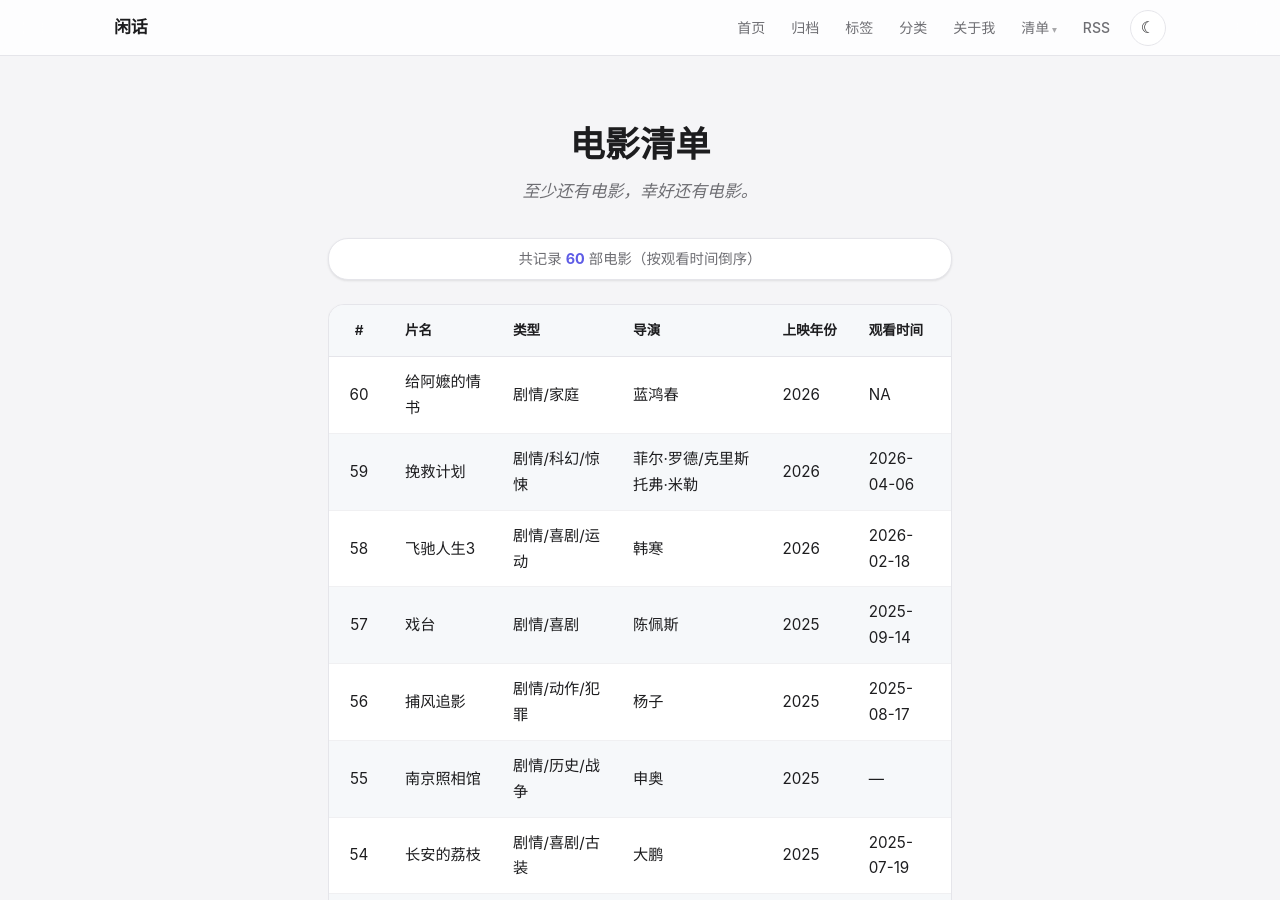
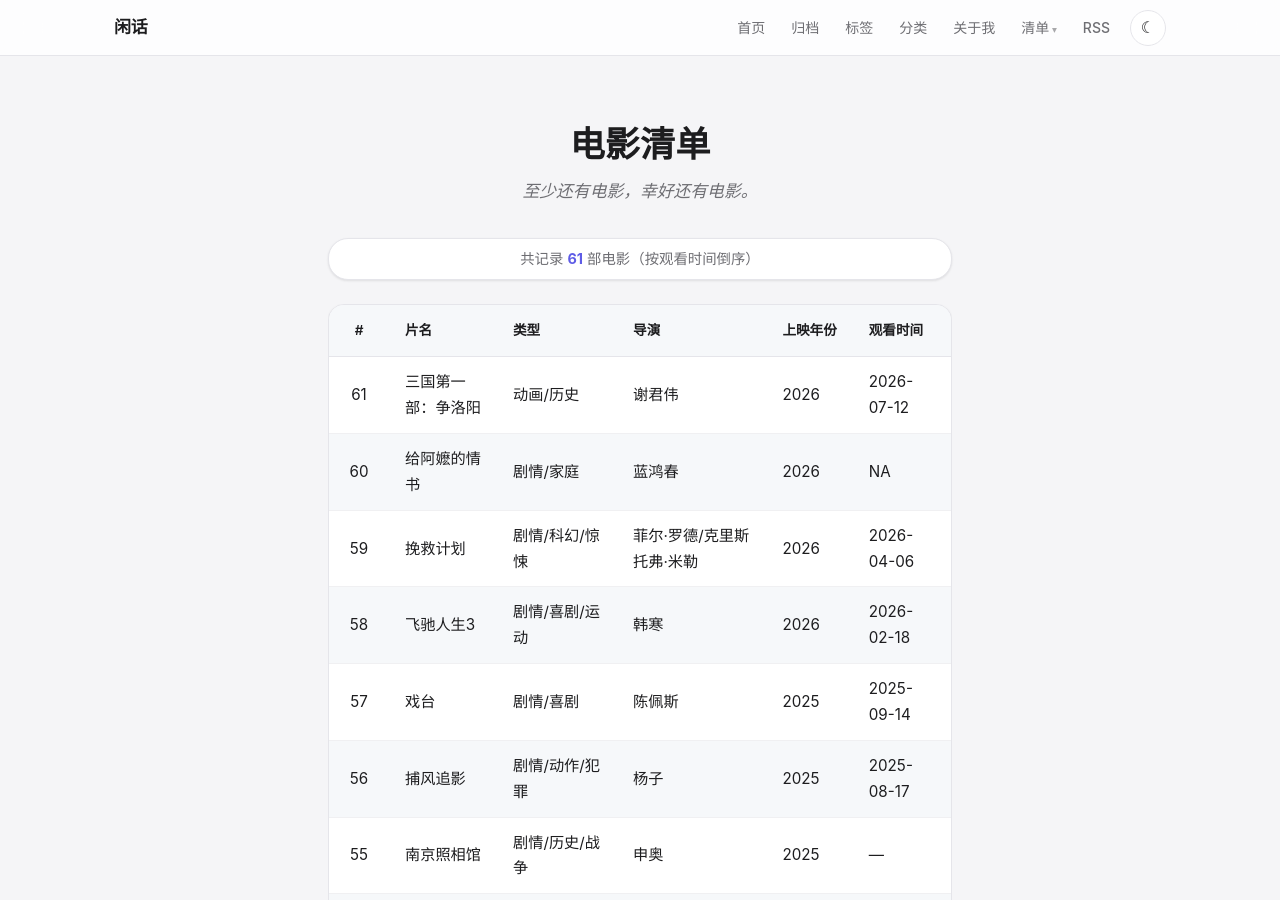
Before and after one commit to lccccc1024/lccccc1024.github.io, a Jekyll site: the page built from light.html, in a window 1280 px wide and 900 px high. Built offline with Jekyll 4.4.1, drawn with Linux system fonts in a browser that asks for light colours.

Commit message:
Update movies.yml

```diff
--- a/_data/movies.yml
+++ b/_data/movies.yml
@@ -1,4 +1,10 @@
 # 电影数据 - 按观看时间倒序排列
+- title: 三国第一部：争洛阳
+  genre: 动画/历史
+  director: 谢君伟
+  year: 2026
+  date: 2026-07-12
+
 - title: 给阿嬷的情书
   genre: 剧情/家庭
   director: 蓝鸿春
```
